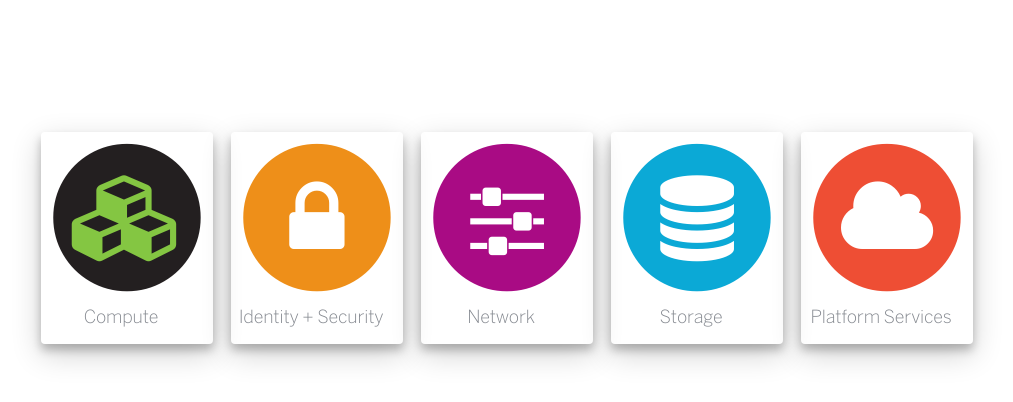
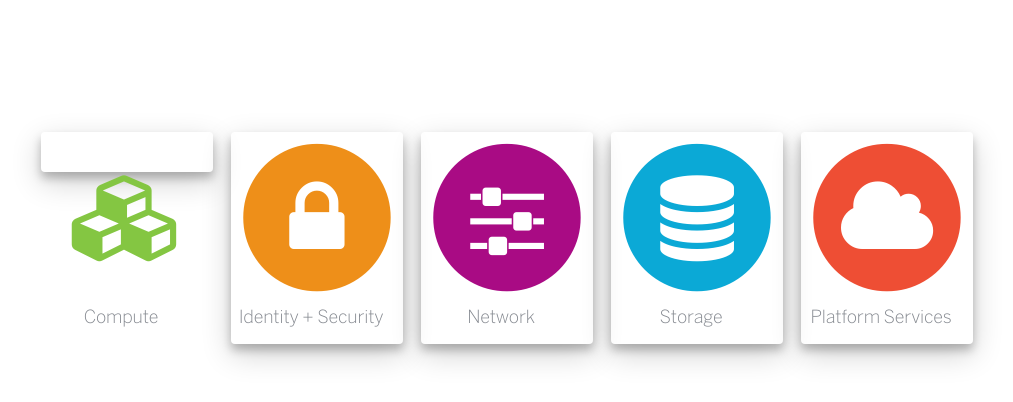
Before and after one commit to caleorourke/proof, a Jekyll site: the page built from portfolio.html, in a window 1280 px wide. Shown: the top 402 px of the page, without its empty margins (44-1057 px from the left). Built offline with Jekyll 4.4.1, drawn with Linux system fonts in a browser that asks for light colours; nearby versions of some CDN libraries; Markdown is read by kramdown in place of the engine named in the settings; the repository's description, which GitHub fills in, is left out.

Commit message:
Update portfolio-three.html

```diff
--- a/_includes/partials/portfolio-three.html
+++ b/_includes/partials/portfolio-three.html
@@ -6,7 +6,7 @@
       <div class="col-md-2">
         <div class="u-text-center">
           <span class="fa-stack icon-large">
-            <i class="fa fa-circle fa-stack-2x shadow"></i>
+            <i class="fa fa-stack-2x shadow"></i>
             <i class="fa fa-cubes fa-stack-1x icon-green"></i>
           </span>
           <h2 class="icon-caption">Compute</h2>
```
